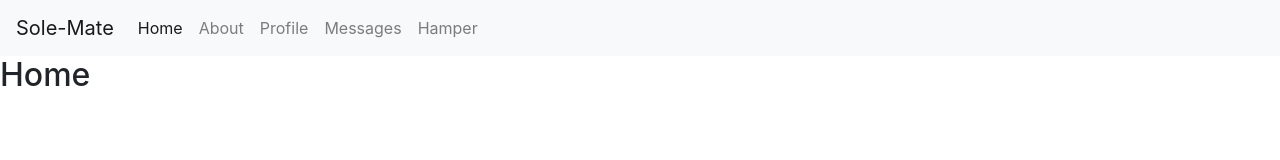
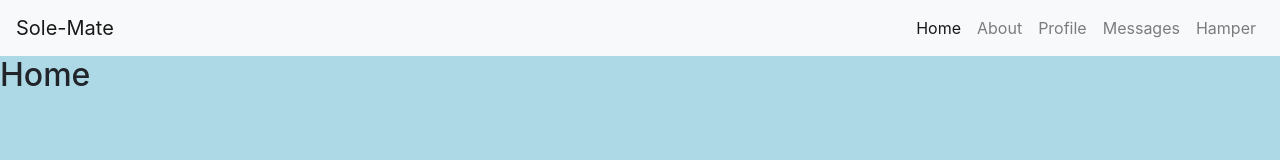
Before and after one commit to ancasimon/socks, a plain HTML site: page index.html in a window 1280 px wide. Drawn offline with nearby package versions, Linux system fonts and the light colour scheme.

Commit message:
finalized navbar

```diff
--- a/index.html
+++ b/index.html
@@ -4,9 +4,9 @@
     <meta charset="UTF-8">
     <meta name="viewport" content="width=device-width, initial-scale=1.0">
     <meta http-equiv="X-UA-Compatible" content="ie=edge">
-    <title>Document</title>
+    <title>Home</title>
     <link rel="stylesheet" href="https://stackpath.bootstrapcdn.com/bootstrap/4.4.1/css/bootstrap.min.css" integrity="sha384-Vkoo8x4CGsO3+Hhxv8T/Q5PaXtkKtu6ug5TOeNV6gBiFeWPGFN9MuhOf23Q9Ifjh" crossorigin="anonymous">
-    <link href='./main.css'>
+    <link rel="stylesheet" href='./main.css'>
 </head>
 <body>
     <!-- this is the navbar code from Bootstrap -->
@@ -16,7 +16,7 @@
           <span class="navbar-toggler-icon"></span>
         </button>
         <div class="collapse navbar-collapse" id="navbarNavAltMarkup">
-          <div class="navbar-nav">
+          <div class="navbar-nav ml-auto">
             <a class="nav-item nav-link active" href="./index.html">Home <span class="sr-only">(current)</span></a>
             <a class="nav-item nav-link" href="./about.html">About</a>
             <a class="nav-item nav-link" href="./profile.html">Profile</a>
--- a/main.css
+++ b/main.css
@@ -1,8 +1,9 @@
 body {
-    background-color: blue;
+    background-color: lightblue;
+    width: 100%;
 }
 
-/* add width for th eimage to make sure it takes up only the entire width of the image parent (in our case - of the cotnainer that take sup 1/3 of the page) */
+/* add width for the image to make sure it takes up only the entire width of the image parent (in our case - of the container that takes up 1/3 of the page) */
 
 img {
     width: 100%;
```
Also changed, not shown: about.html (+2 -2 lines), hamper.html (+2 -2 lines), messages.html (+2 -2 lines), profile.html (+2 -2 lines).
